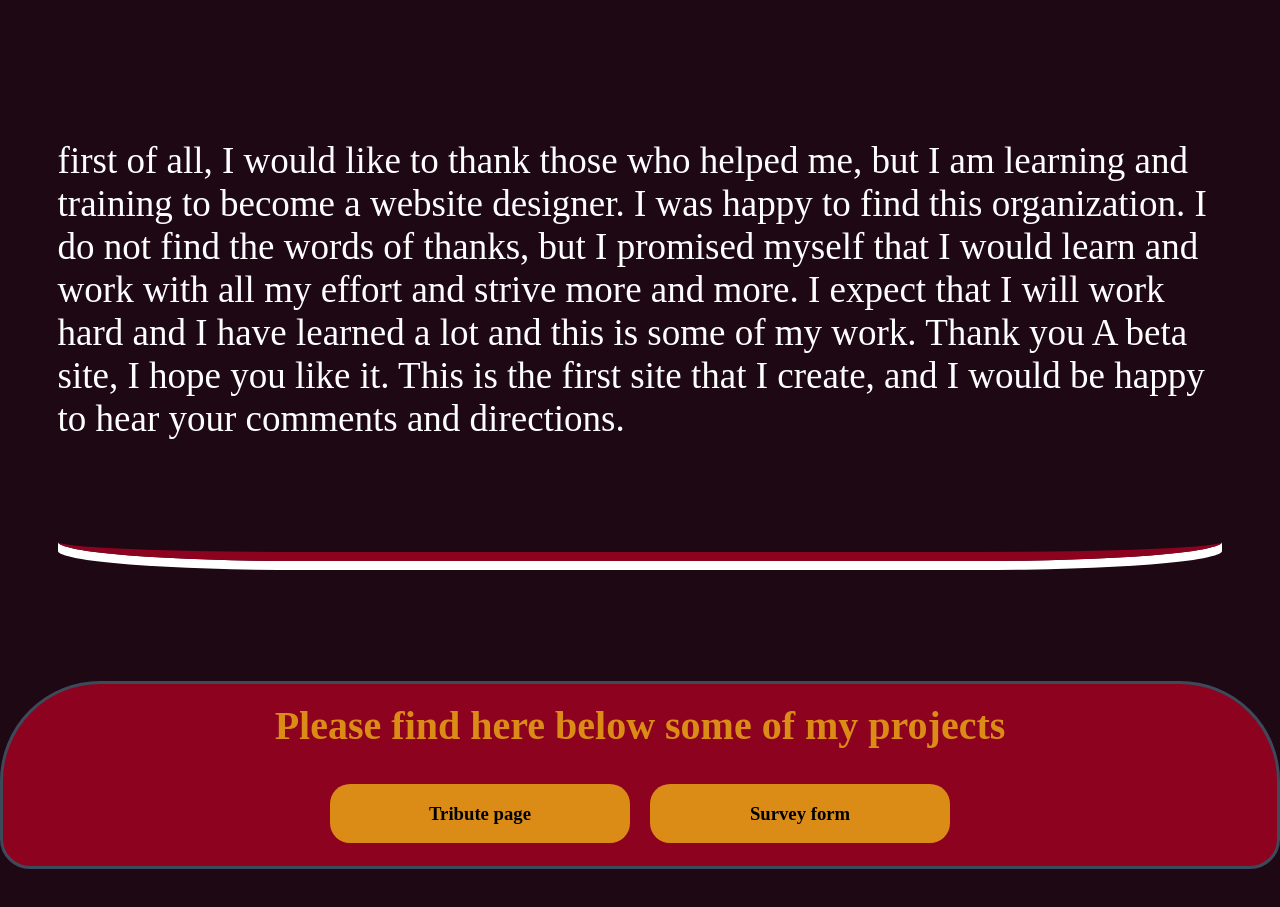
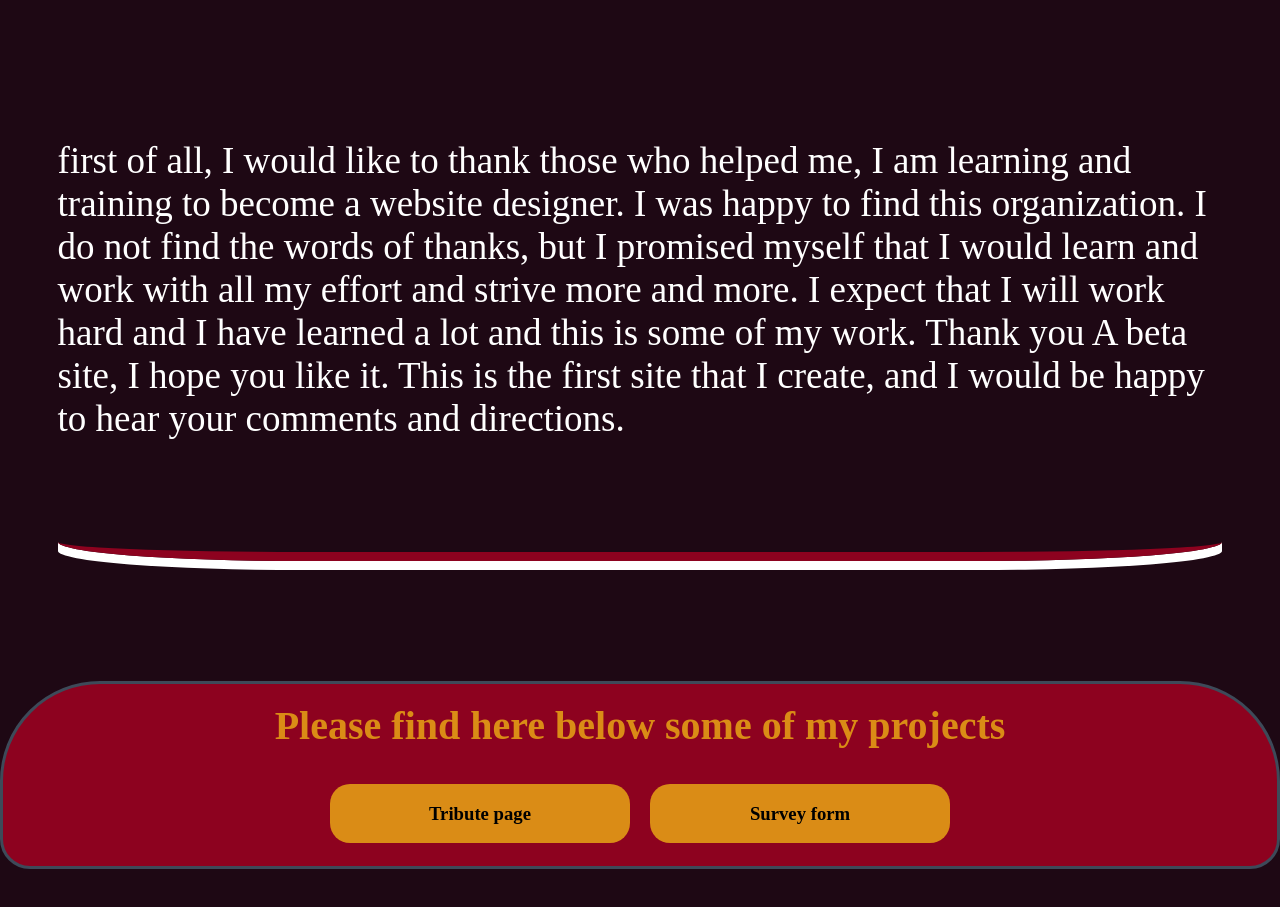
Before and after one commit to MohamedYassinAli/supeer411, a plain HTML site: page index.html in a window 1280 px wide. Shown: the part 2400-3307 px from the top of the page. Drawn offline with Linux system fonts and the light colour scheme.

Commit message:
Update index.html

```diff
--- a/index.html
+++ b/index.html
@@ -751,7 +751,8 @@
                   </div>
                     <div class="box">
                     <!-- <span><b>Thanks</b><p> Hello, <br> -->
-                  first of all, I would like to thank those who helped me, but I am learning and training to become a website designer. I was happy to find this organization. I do not find the words of thanks, but I promised myself that I would learn and work with all my effort and strive more and more.
+                  first of all, I would like to thank those who helped me,
+                   I am learning and training to become a website designer. I was happy to find this organization. I do not find the words of thanks, but I promised myself that I would learn and work with all my effort and strive more and more.
                   I expect that I will work hard and I have learned a lot and this is some of my work. Thank you
 
 
```
